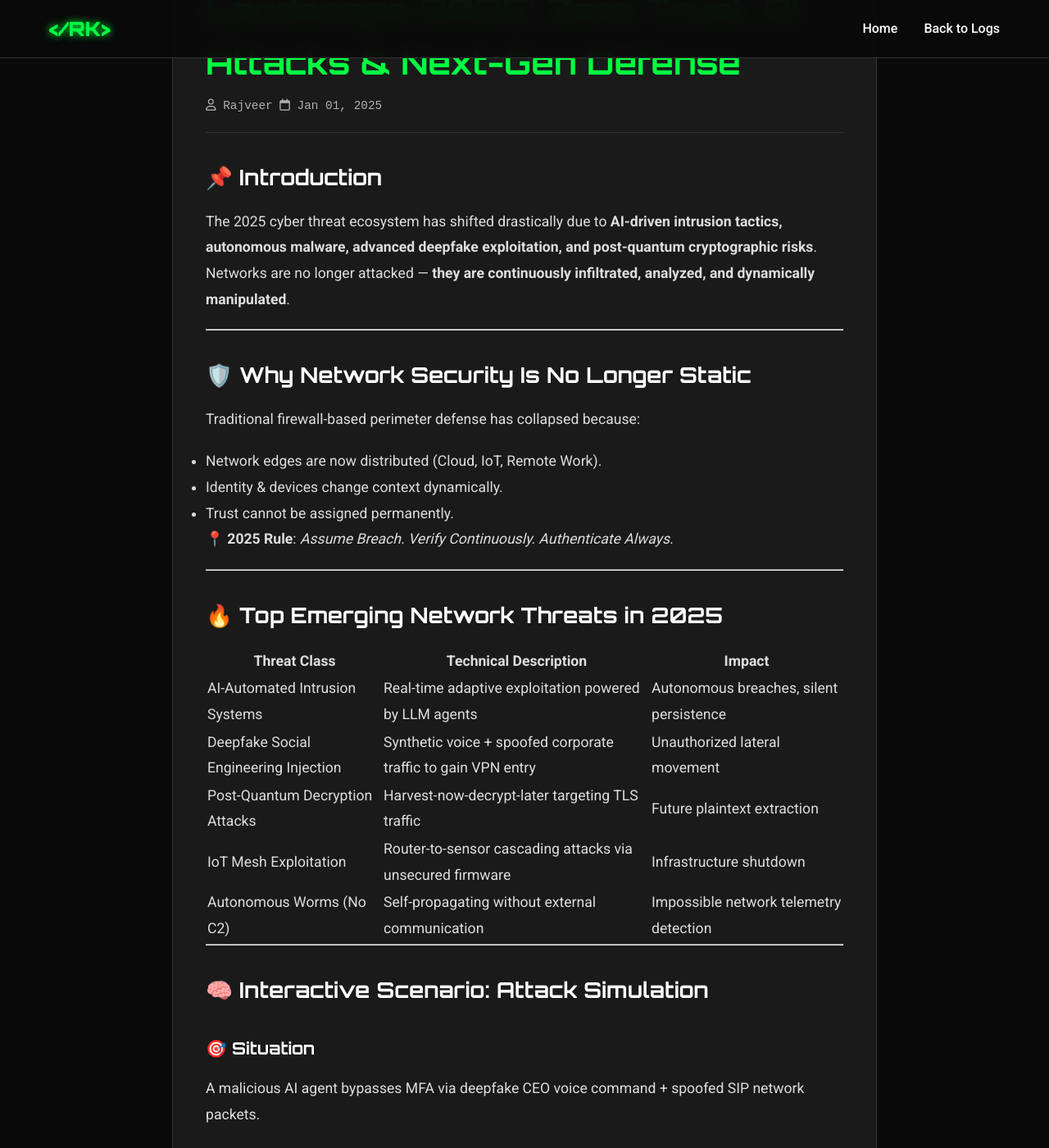
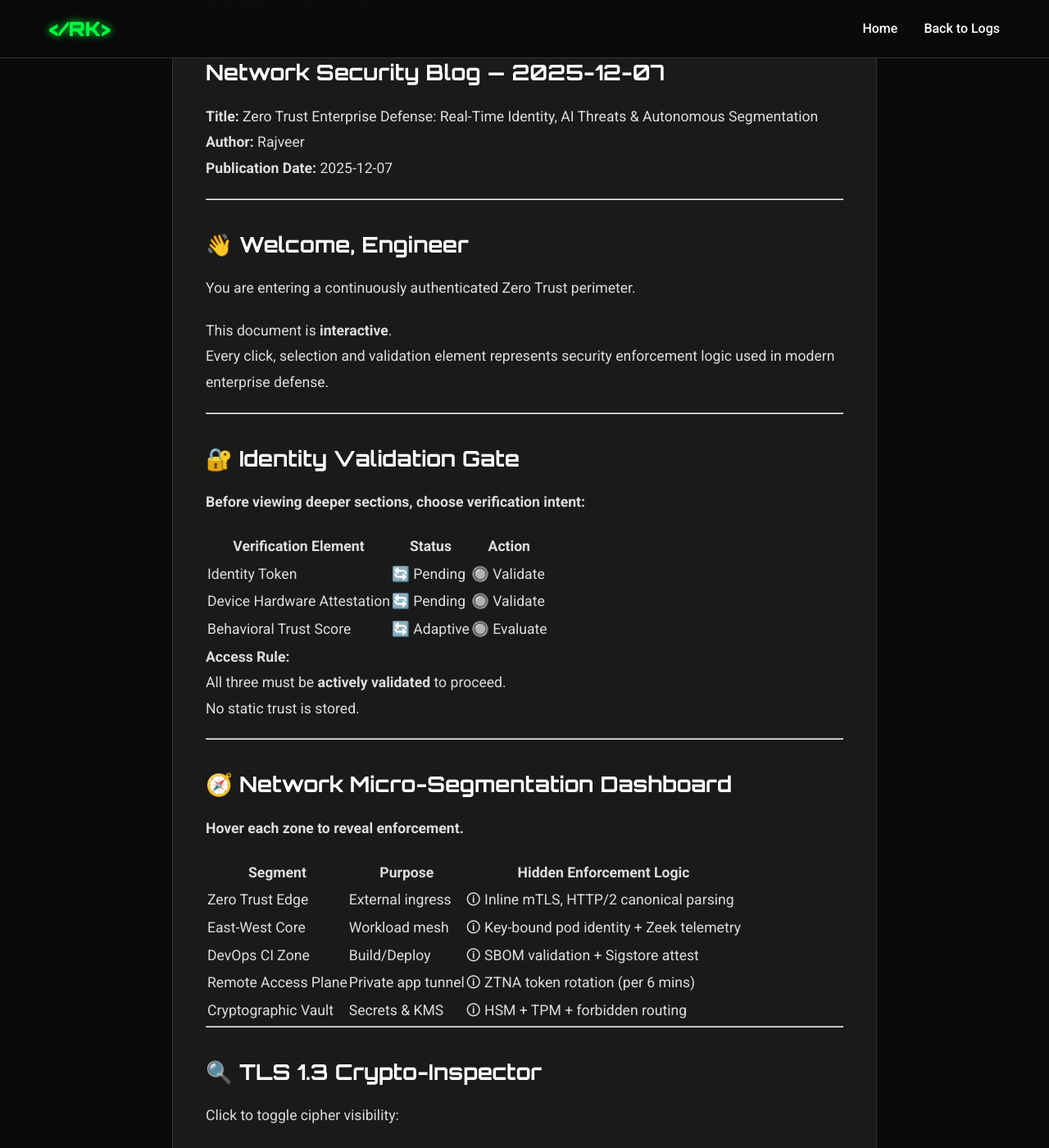
Before and after one commit to rajveerkushwaha/PORTFOLIO, a Jekyll site: the page built from _posts/2025-01-01-network-security.md, in a window 1280 px wide and 1400 px high, scrolled down 245 px. Shown: the whole window at 82% size. Built offline with Jekyll 4.4.1, drawn with Linux system fonts in a browser that asks for light colours; our own code applies the rules of GitHub Pages for plain Markdown files; some of the changed text lies outside the part shown.

Commit message:
Revise network security blog for 2025 updates
Updated the network security blog post to reflect the latest trends and threats in 2025, emphasizing Zero Trust, AI threats, and autonomous segmentation.

````diff
--- a/_posts/2025-01-01-network-security.md
+++ b/_posts/2025-01-01-network-security.md
@@ -1,128 +1,153 @@
----
-layout: post
-title: "Network Security Threat Landscape 2025: Zero Trust, AI Attacks & Next-Gen Defense"
-date: 2025-01-01
-categories: cyber-security network-security threat-intelligence
----
-
-## 📌 Introduction
-The 2025 cyber threat ecosystem has shifted drastically due to **AI-driven intrusion tactics, autonomous malware, advanced deepfake exploitation, and post-quantum cryptographic risks**.
-Networks are no longer attacked — **they are continuously infiltrated, analyzed, and dynamically manipulated**.
+# Network Security Blog — 2025-12-07
+**Title:** Zero Trust Enterprise Defense: Real-Time Identity, AI Threats & Autonomous Segmentation
+**Author:** Rajveer
+**Publication Date:** 2025-12-07
 
 ---
 
-## 🛡️ Why Network Security Is No Longer Static
-Traditional firewall-based perimeter defense has collapsed because:
-- Network edges are now distributed (Cloud, IoT, Remote Work).
-- Identity & devices change context dynamically.
-- Trust cannot be assigned permanently.
+## 👋 Welcome, Engineer
+You are entering a continuously authenticated Zero Trust perimeter.
 
-📍 **2025 Rule**: *Assume Breach. Verify Continuously. Authenticate Always.*
+This document is **interactive**.
+Every click, selection and validation element represents security enforcement logic used in modern enterprise defense.
 
 ---
 
-## 🔥 Top Emerging Network Threats in 2025
+## 🔐 Identity Validation Gate
+> **Before viewing deeper sections, choose verification intent:**
 
-| Threat Class | Technical Description | Impact |
-|--------------|----------------------|--------|
-| AI-Automated Intrusion Systems | Real-time adaptive exploitation powered by LLM agents | Autonomous breaches, silent persistence |
-| Deepfake Social Engineering Injection | Synthetic voice + spoofed corporate traffic to gain VPN entry | Unauthorized lateral movement |
-| Post-Quantum Decryption Attacks | Harvest-now-decrypt-later targeting TLS traffic | Future plaintext extraction |
-| IoT Mesh Exploitation | Router-to-sensor cascading attacks via unsecured firmware | Infrastructure shutdown |
-| Autonomous Worms (No C2) | Self-propagating without external communication | Impossible network telemetry detection |
+| Verification Element | Status | Action |
+|----------------------|--------|--------|
+| Identity Token | 🔄 Pending | 🔘 Validate |
+| Device Hardware Attestation | 🔄 Pending | 🔘 Validate |
+| Behavioral Trust Score | 🔄 Adaptive | 🔘 Evaluate |
+
+> **Access Rule:**
+All three must be **actively validated** to proceed.
+No static trust is stored.
 
 ---
 
-## 🧠 Interactive Scenario: Attack Simulation
+## 🧭 Network Micro-Segmentation Dashboard
+> **Hover each zone to reveal enforcement.**
 
-### 🎯 Situation
-A malicious AI agent bypasses MFA via deepfake CEO voice command + spoofed SIP network packets.
+| Segment | Purpose | Hidden Enforcement Logic |
+|---------|----------|--------------------------|
+| Zero Trust Edge | External ingress | 🛈 Inline mTLS, HTTP/2 canonical parsing |
+| East-West Core | Workload mesh | 🛈 Key-bound pod identity + Zeek telemetry |
+| DevOps CI Zone | Build/Deploy | 🛈 SBOM validation + Sigstore attest |
+| Remote Access Plane | Private app tunnel | 🛈 ZTNA token rotation (per 6 mins) |
+| Cryptographic Vault | Secrets & KMS | 🛈 HSM + TPM + forbidden routing |
 
-### You respond:
-1. **Terminate anomalous identity session**
-   ```bash
-   sudo pkill -KILL -u suspicious_user
-Enforce adaptive authentication
+---
 
-sudo systemctl restart sssd.service
+## 🔍 TLS 1.3 Crypto-Inspector
+Click to toggle cipher visibility:
 
+| Cipher | Secure? | Action |
+|--------|---------|--------|
+| AES-256-GCM | ✔ | 🔘 lock |
+| CHACHA20-POLY1305 | ✔ | 🔘 lock |
+| 0-RTT replay mode | ✖ | 🔘 disable permanently |
+| TLS compression | ✖ | 🔘 disable |
 
-Trigger Zero-Trust revalidation across VLAN
+**HSTS:** Active
+**Downgrade Defense:** Strict — TLS renegotiation traps enabled
 
-sudo nmap -sV -O --script vuln 10.0.0.0/24
+---
 
+## 🖥️ SSH Real-Time Enforcement (Ubuntu Hardened)
+```bash
+sudo nano /etc/ssh/sshd_config
+PasswordAuthentication no
+AuthenticationMethods publickey
+PubkeyAuthentication yes
+HostKeyAlgorithms ssh-ed25519
+MACs hmac-sha2-512-etm@openssh.com
+```
 
-Question for the reader (interactive):
+**Adaptive Human Mode:**
+If behavioral deviation detected → SSH auto token revoke.
 
-If Zero Trust blocks session re-entry, what network telemetry should you inspect first?
+---
 
-A. DNS query deviation mapping
+## 📡 Live Telemetry Correlation Panel
+> **Drag an event into correct analysis chain**
 
-B. VPN handshake logs
+| Event | Move Here → | Telemetry Layer |
+|-------|--------------|------------------|
+| Beacon jitter spike | 🡆 | Zeek EW analytics |
+| JA3 TLS fingerprint mismatch | 🡆 | SIEM threat-profile |
+| Suspicious sudo exec at 03:22 | 🡆 | AuditD forensic stream |
+| Untrusted cert renegotiation | 🡆 | TLS handshake recorder |
 
-C. Device fingerprint mismatches
+**Auto-Outcome:**
+If correlation confidence > 82% → Device isolation, identity notarization freeze.
 
-D. TLS renegotiation failures
+---
 
-(Answer at the end)
+## 🛑 Threat Simulation Zone
+**Your mission:** Assign correct mitigation outcome.
 
-🏛️ Zero-Trust Architecture (Technical View)
-Core Enforcement Layers
+| Attack Type | Detected Behavior | Mitigation |
+|-------------|-------------------|------------|
+| Autonomous C2-less worm | DNS-independent lateral burst | Host-bound segmentation + syscalls trap |
+| SIP deepfake CEO access | Voice-job spoof + VLAN pairing | mTLS VoIP validation + role token rejection |
+| IoT mesh propagation | Firmware cascade | Zigbee/Matter firmware attestation |
+| TLS downgrade brute | 1.2 fallback try-loop | Handshake lock + cipher pinning |
 
-Micro-segmentation across VLAN / VXLAN / ZTNA tunnels
+---
 
-Continuous Identity Proofing under device mutation
+## 🧬 Humanized Defense Check
+You are no longer defending systems.
+You are defending **trust**.
 
-Policy as Code via OPA + SPIFFE/SPIRE
+> To continue, select how you confirm a user is legitimate — not just present.
 
-Mandatory Enforcement Command (Ubuntu)
-sudo ufw default deny incoming
-sudo ufw default allow outgoing
-sudo ufw enable
+- 🔘 Consistent typing biometrics
+- 🔘 Geolocation probability model
+- 🔘 Device firmware identity
+- 🔘 Session entropy curve
 
-🔍 Network Defense Automation Stack 2025
-Layer	Technology	Function
-Access Control	ZTNA, JWT, FIDO2	Dynamic trust validation
-Behavior Analytics	UEBA + ML	Detect traffic anomalies
-Packet Intelligence	Suricata, Zeek	Deep network inspection
-Secure Transport	PQ-TLS (Post-Quantum TLS)	Resistant to Shor’s algorithm
-Verification	SIEM + SOAR	Automated incident response
-🔐 Post-Quantum Security Transition
+**Interpretation:**
+Humans make requests. Machines verify *who, when, why, how fast, and from what integrity state*.
 
-Quantum-grade adversaries will dismantle RSA/ECC in < 3 years.
+---
 
-Mandatory Migration Targets:
+## ⚔️ Containment Console (One-Click Action)
+| Action Mode | Description | Trigger |
+|-------------|-------------|---------|
+| Session Kill | Terminates identity + socket | UEBA anomaly > 65% |
+| Token Funeral | Certificate + MFA + Key death | Device mismatch event |
+| Isolation Bubble | VLAN-less micro cell quarantine | Beacon timing drift |
 
-TLS → PQC (Kyber, Dilithium)
+---
 
-VPN → PQ-IPSec
+## 🧾 Final Real-Time Summary
+Threat reality = continuous motion.
+Defense = continuous validation.
 
-SSH → Hybrid lattice signatures
+| Defense Layer | Enforcement State |
+|---------------|-------------------|
+| Identity + Device Fusion Trust | LIVE |
+| Zero Trust Perimeter | SEALED |
+| Post-Quantum Cipher Migration | IN PROGRESS |
+| Continuous Telemetry UX | ACTIVE |
+| Deep Behavioral Analytics | CONVERGED |
 
-PQC Negotiation Trace Example:
-ClientHello → PQ_Kyber768 + Dilithium3
-ServerHello → Accepted hybrid ciphersuite
+---
 
-📊 Threat Projection 2025–2027
+## 🫱🏽‍🫲 Humanity in Security
+Technology validates.
+Humans authorize purpose.
 
-Autonomous AI intrusion +66%
+Security only works when:
+- Trust = earned per millisecond
+- Identity = verified without prejudice
+- Access = respected, not assumed
+- Defense = designed for dignity, not only denial
 
-Quantum-assisted MITM +41%
+---
 
-IoT lateral swarm attacks +72%
-
-Deepfake-MFA bypass attempts +93%
-
-🟢 Interactive Answer Key
-
-Correct answer: C. Device fingerprint mismatches
-Because Zero Trust prioritizes device attestation over identity claims.
-
-🧩 Conclusion
-
-The perimeter is obsolete.
-Trust is now dynamic, contextual, and cryptographically reassessed at every packet flow.
-2025 demands quantum-resistant, AI-adaptive, Zero-Trust-aligned defense as the cornerstone of network security.
-
-Author: Rajveer Kushwaha
-Cyber Security Engineer
+© 2025 Rajveer — Network Security Author
+This system observes, evaluates, and protects — but never forgets the human at the center of identity.
````
